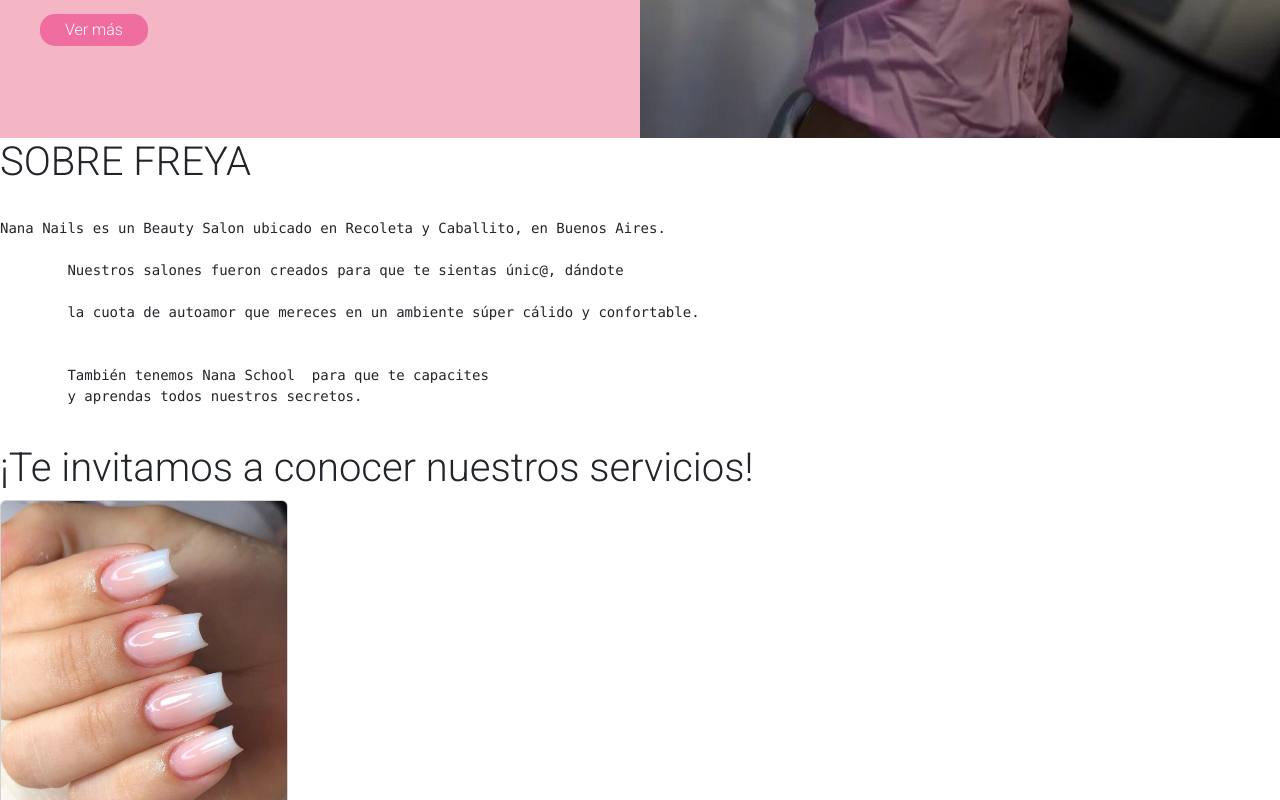
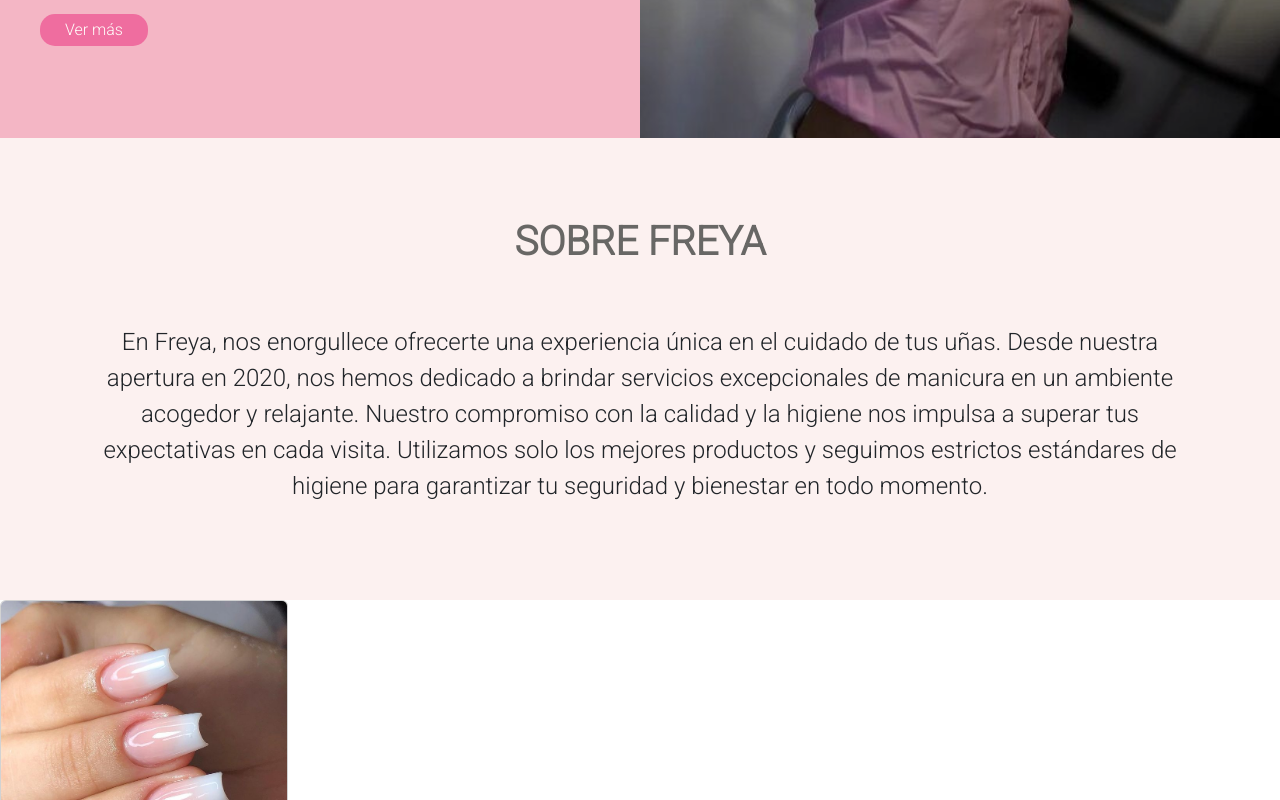
Before and after one commit to Mcarrascot/Landing-de-Ventas, a plain HTML site: page index.html in a window 1280 px wide. Shown: the part 732-1532 px from the top of the page. Drawn offline with nearby package versions, Linux system fonts and the light colour scheme.

Commit message:
Sección Sobre-Nosotros añadida

```diff
--- a/assets/css/index.css
+++ b/assets/css/index.css
@@ -186,3 +186,20 @@ background-color: #ED4D8B !important;
     font-size: 14px;
 
 }
+
+/*Sección Sobre-Nosotros*/
+
+  .titulo1 {
+    text-align: center;
+    padding-left: 80px;
+    padding-right: 80px;
+
+    @media only screen and (max-width: 767px) {
+      padding-left: 40px;
+      padding-right: 40px;
+    }
+ .descripcion{
+    font-size: 24px;
+ }
+  }
+/*Fin Sección Sobre-Nosotros*/
--- a/index.html
+++ b/index.html
@@ -78,25 +78,21 @@
   </section>
 
 
-  <!--Blog-->
-
-  <div class="contenedor1">
-    <div class="Titulo1">
+  <!--Sección Sobre-Nosotros-->
+  <section id="sobre-nosotros">
+    <div class="titulo1">
+      <div class="section-header">
       <h1>SOBRE FREYA</h1>
-      <br>
-      <pre class="descripcion">Nana Nails es un Beauty Salon ubicado en Recoleta y Caballito, en Buenos Aires.
-
-        Nuestros salones fueron creados para que te sientas únic@, dándote
-
-        la cuota de autoamor que mereces en un ambiente súper cálido y confortable.
-
-
-        También tenemos Nana School  para que te capacites
-        y aprendas todos nuestros secretos.
-        </pre>
-
-  <div class="Titulo1 services">
-    <h1>¡Te invitamos a conocer nuestros servicios!</h1>
+      </div>
+      <p class="descripcion">En Freya, nos enorgullece ofrecerte una experiencia única en el cuidado de tus uñas. Desde
+        nuestra apertura en 2020, nos hemos dedicado a brindar servicios
+        excepcionales de manicura en un ambiente acogedor y relajante. Nuestro compromiso con la calidad y la higiene
+        nos impulsa a superar tus expectativas en cada visita. Utilizamos solo los mejores productos y
+        seguimos estrictos estándares de higiene para garantizar tu seguridad y bienestar en todo momento.
+      </p>
+    </div>
+  </section>
+<!--Fin sección Sobre-Nosotros-->
   </div>
   <div class="titulo2">
 
```
